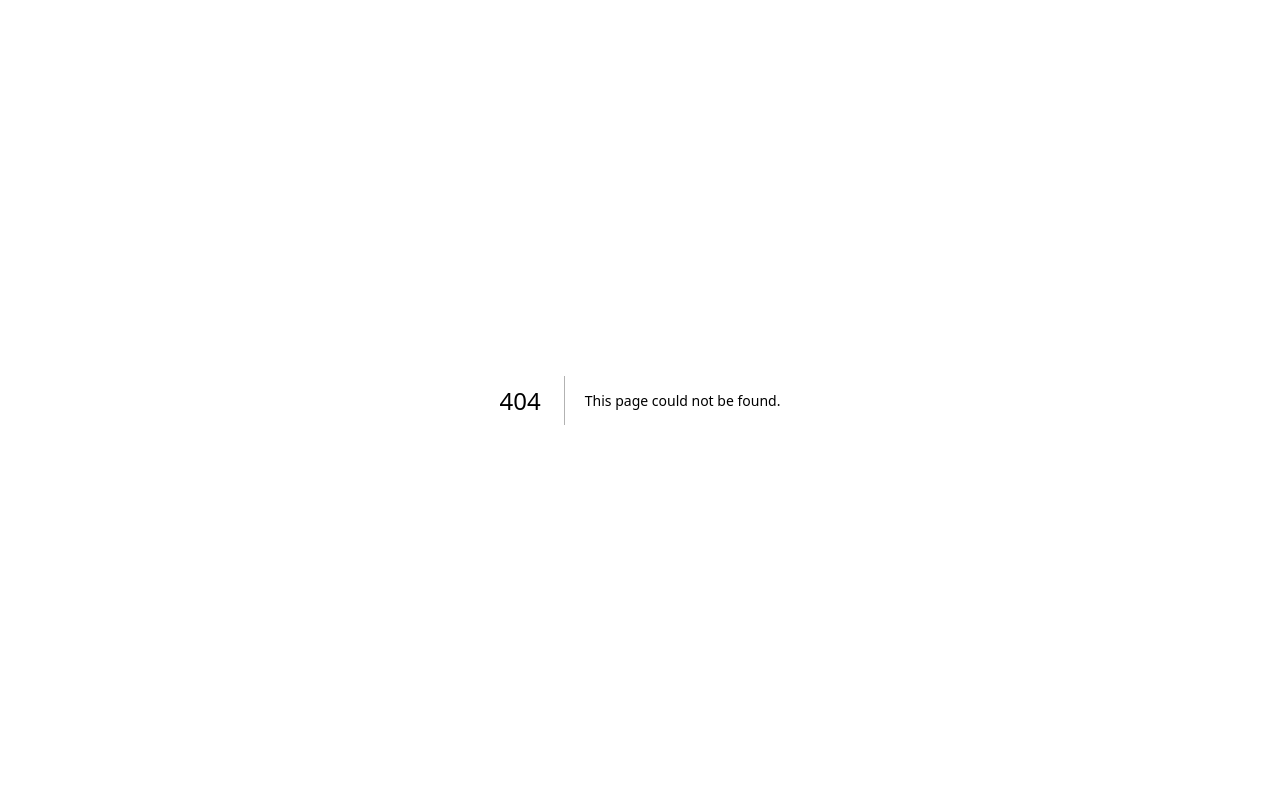
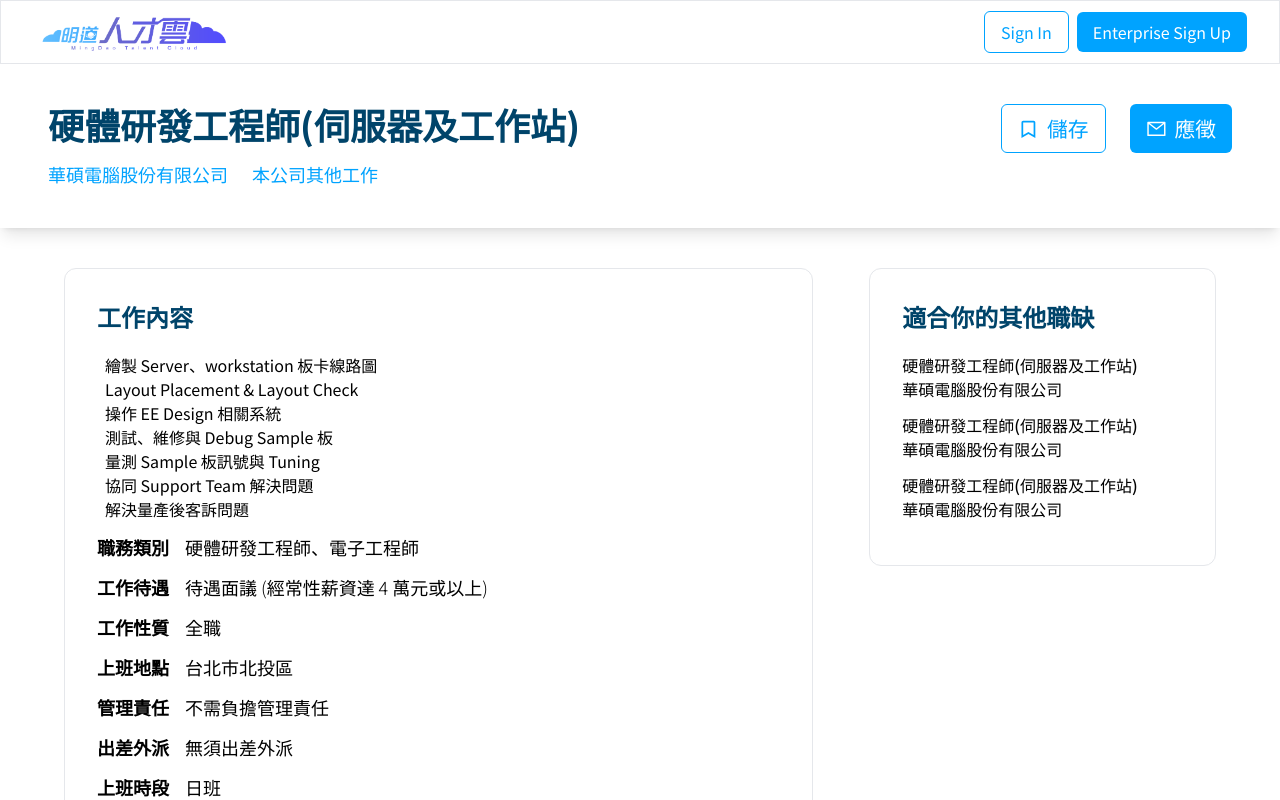
Before and after one commit to MingdaoTC/Service, a Next.js app: page /job/1 in a window 1280 px wide. Before the commit this address had no page. Shown: the top 800 px of the page. Built offline with nearby package versions, Linux system fonts and the light colour scheme.

Commit message:
refactor: job page layout to use dynamic jobId in file path

```diff
--- a/src/app/job/page.tsx
+++ b/src/app/job/[jobId]/page.tsx
@@ -47,7 +47,7 @@ export default function job() {
     <>
       <HeaderBar />
       <Info data={testCompanyData} />
-      <div className="grid grid-cols-3 gap-14 w-[90dvw] m-auto mt-[5dvh]">
+      <div className="grid grid-cols-3 gap-14 w-[90dvw] m-auto my-[5dvh]">
         <div
           className={`grid-cols-subgrid col-start-1 col-end-3 flex flex-col ${blockGap}`}
         >
```
